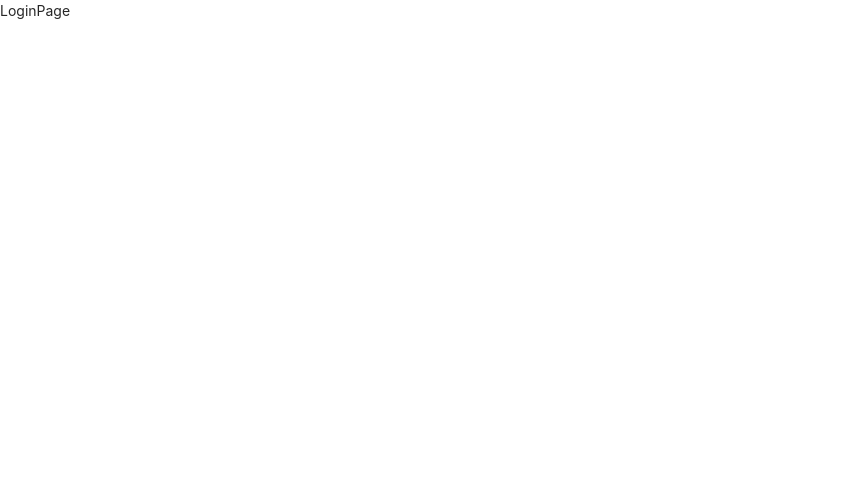
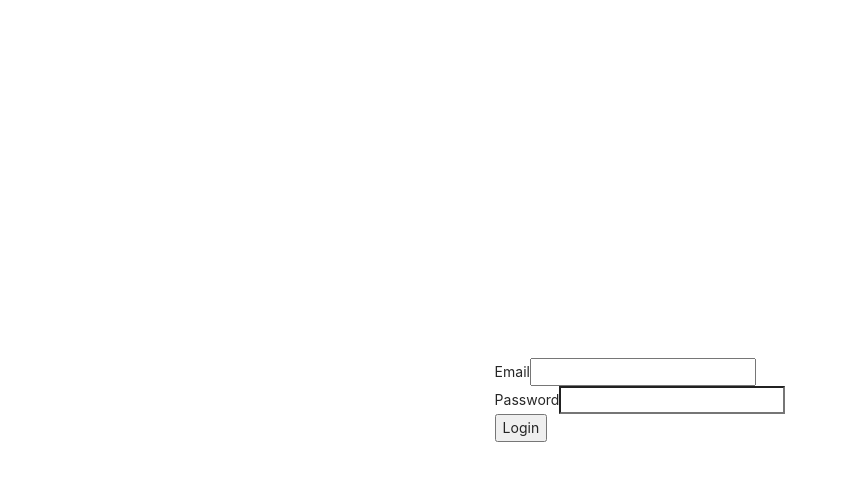
Before and after one commit to goya3014/boiler-plate, a React (Create React App) app in the folder client/: page /login in a window 1280 px wide. Shown: the top 480 px of the page, without its empty margins (0-847 px from the left). Built offline with nearby package versions, Linux system fonts and the light colour scheme.

Commit message:
로그인 페이지 생성1

```diff
--- /dev/null
+++ b/client/src/_actions/types.js
@@ -0,0 +1 @@
+export const LOGIN_USER = "login_user";
--- /dev/null
+++ b/client/src/_actions/user_action.js
@@ -0,0 +1,17 @@
+import Axios from 'axios'
+import {
+    LOGIN_USER
+} from './types';
+
+export function loginUser(dataToSubmit) {
+
+    const request = Axios.post('/api/users/login', dataToSubmit)
+    .then(response => response.data)
+
+    //type과 response로 구성된 action을 return
+    return {
+        type: "LOGIN_USER",
+        payload: request
+    }
+
+}
--- a/client/src/_reducers/index.js
+++ b/client/src/_reducers/index.js
@@ -1,8 +1,8 @@
 import { combineReducers } from "redux";
-//import user from './user_reducer';
+import user from './user_reducer';
 
 const rootReducer = combineReducers({
-    //user,
+    user
 })
 
 export default rootReducer;
--- a/client/src/_reducers/user_reducer.js
+++ b/client/src/_reducers/user_reducer.js
@@ -0,0 +1,14 @@
+import {
+    LOGIN_USER
+} from '../_actions/types';
+
+export default function(state = {}, action) {
+    switch (action.type) {
+        case LOGIN_USER:
+            return {...state, loginSuccess: action.payload } // ...state의 의미는 위의 state={}을 똑같이 가져오는 것.
+            break;
+
+        default:
+            return state;
+    }
+}
--- a/client/src/components/views/LandingPage/LandingPage.js
+++ b/client/src/components/views/LandingPage/LandingPage.js
@@ -9,8 +9,11 @@
   }, [])
 
   return (
-    <div>
-      LandingPage
+    <div style={{
+      display: 'flex', justifyContent: 'center', alignItems: 'center',
+      width: '100%', height: '100vh'
+    }}>
+      <h2>시작 페이지</h2>
     </div>
   );
 }
--- a/client/src/components/views/LoginPage/LoginPage.js
+++ b/client/src/components/views/LoginPage/LoginPage.js
@@ -1,9 +1,58 @@
-import React from 'react';
+//React 라이브러리를 통해 useState를 가져올 수 있음.
+import React, { useState } from 'react';
+import {useDispatch} from 'react-redux';
+import {loginUser} from '../../../_actions/user_action';
 
 function LoginPage() {
+
+  const dispatch = useDispatch();
+
+  //타이핑시 onChange 이벤트를 통해 State가 변경되면 value를 변경해줌.
+  const [Email, setEmail] = useState("")
+  const [Password, setPassword] = useState("")
+
+  const onEmailHandler = (event) => {
+    setEmail(event.currentTarget.value)
+  }
+
+  const onPasswordHandler = (event) => {
+    setPassword(event.currentTarget.value)
+  }
+
+  const onSubmitHandler = (event) => {
+    //event.preventDefault()를 하지 않으면 버튼 클릭시 페이지가 계속 리프레시 됨.
+    event.preventDefault();
+
+    let body = {
+      email: Email,
+      password: Password
+    }
+    //원래는 이곳에서 해야하는 axios post를 actions 폴더의 user_action에서 실행
+    //Axios.post('/api/users/login', body).then(response => {})
+      //redux 이용
+      dispatch(loginUser(body))
+  }
+
   return (
-    <div>
-      LoginPage
+    <div style={{
+      display: 'flex', justifyContent: 'center', alignItems: 'center',
+      width: '100%', height: '100vh'
+    }}>
+      <form style={{displey:'flex', flexDirection:'column'}}
+        onSubmit={onSubmitHandler}>
+        <label>Email</label>
+        <input type="email" value={Email} onChange={onEmailHandler} />
+        <br/>
+        <label>Password</label>
+        <input type="password" value={Password} onChange={onPasswordHandler} />
+        <br/>
+        <button type="submit">
+          Login
+        </button>
+      </form>
+
+
+
     </div>
   );
 }
```
